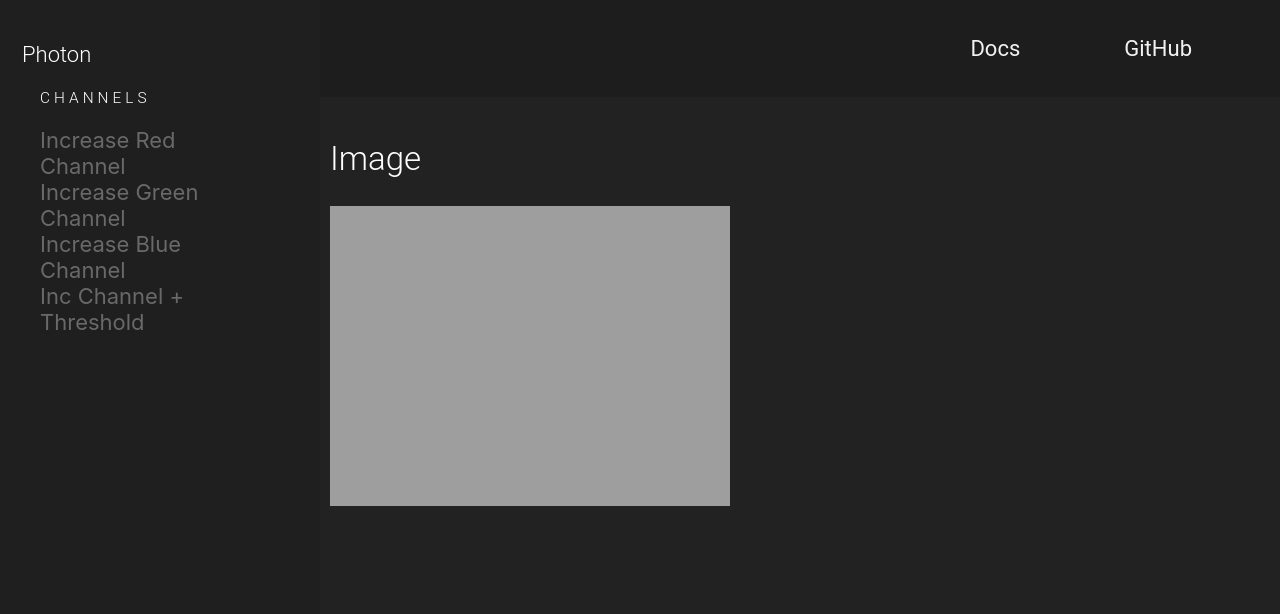
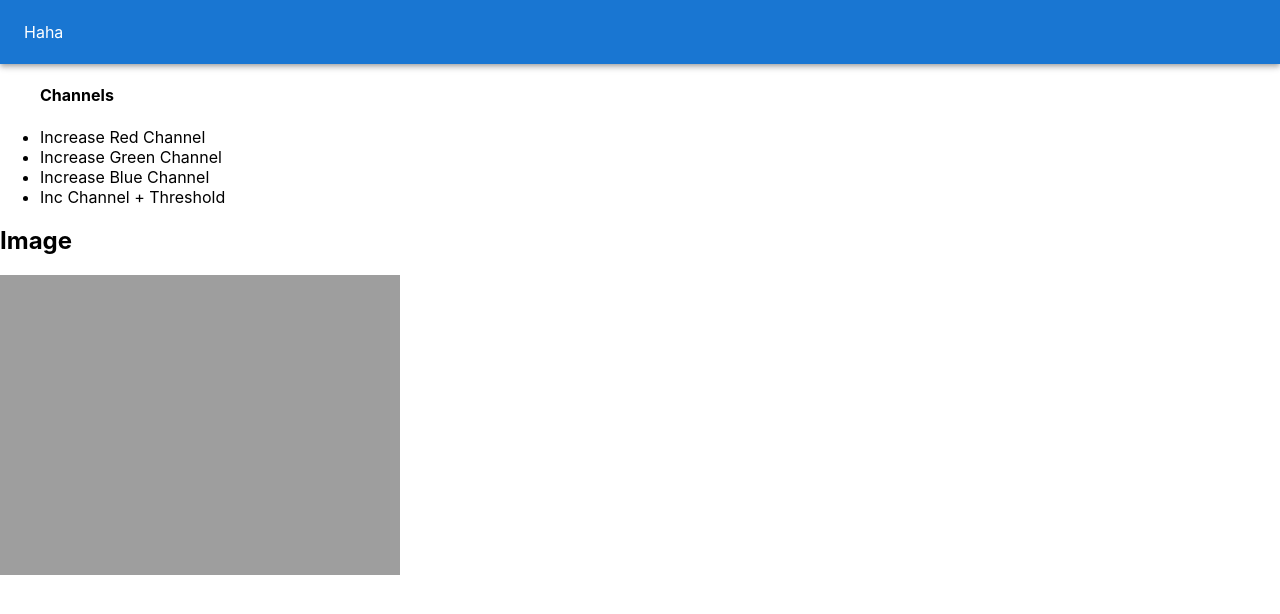
Before and after one commit to oktoala/citra-wasm-react, a React (Create React App) app in the folder react-app/: page / in a window 1280 px wide. Shown: the top 614 px of the page. Built offline with nearby package versions, Linux system fonts and the light colour scheme.

Commit message:
Add material UI

```diff
--- /dev/null
+++ b/package.json
@@ -0,0 +1,5 @@
+{
+  "dependencies": {
+    "@mui/icons-material": "^5.0.1"
+  }
+}
--- a/react-app/src/App.css
+++ b/react-app/src/App.css
@@ -1,4 +1,4 @@
-.App-header {
+/* .App-header {
   background-color: #282c34;
   display: flex;
   flex-direction: column;
@@ -143,4 +143,4 @@ li:hover{
   display: flex;
   flex-direction: row;
   justify-content: flex-end;
-}
+} */
--- a/react-app/src/App.js
+++ b/react-app/src/App.js
@@ -2,7 +2,8 @@ import React from 'react';
 import { useEffect } from 'react';
 import './App.css';
 
-import Main from "./components/Main"
+import Main from "./components/Main";
+import Appbar from "./components/Appbar";
 
 const App = () => {
 
@@ -12,15 +13,8 @@ const App = () => {
 
   return (
     <div className="App">
-      <header className="App-header">
-        <nav className="topnav">
-          <ul>
-            <li><a href="https://silvia-odwyer.github.io/photon/docs/photon/index.html">Docs</a></li>
-            <li><a href="https://github.com/silvia-odwyer/photon">GitHub</a></li>
-          </ul>
-        </nav>
-        <Main/>
-      </header>
+      <Appbar></Appbar>
+      <Main />
     </div>
   );
 };
--- /dev/null
+++ b/react-app/src/components/Appbar.js
@@ -0,0 +1,17 @@
+import React from 'react';
+import { AppBar, Box, Toolbar } from '@mui/material';
+
+const Appbar = () => {
+    return (
+        <Box sx={{ flexgrow: 1}}>
+            <AppBar position="static" >
+                <Toolbar>
+                    <p>Haha</p>
+                </Toolbar>
+            </AppBar>
+
+        </Box>
+    )
+}
+
+export default Appbar;
--- a/react-app/src/components/Main.js
+++ b/react-app/src/components/Main.js
@@ -80,7 +80,6 @@ const Main = () => {
     console.timeEnd("PHOTON_CONSTR");
   }
 
-
   return (
     <div className="default">
       <SideBar >
@@ -99,7 +98,6 @@ const Main = () => {
 const SideBar = (props) => {
   return (
     <div className="sidebar">
-      <h3 className="logo">Photon</h3>
       <ul>
         <h4>Channels</h4>
         {props.children}
```
Also changed, not shown: react-app/package.json (+6 -3 lines), 2 other files (tests, documents, lock files or other folders).
